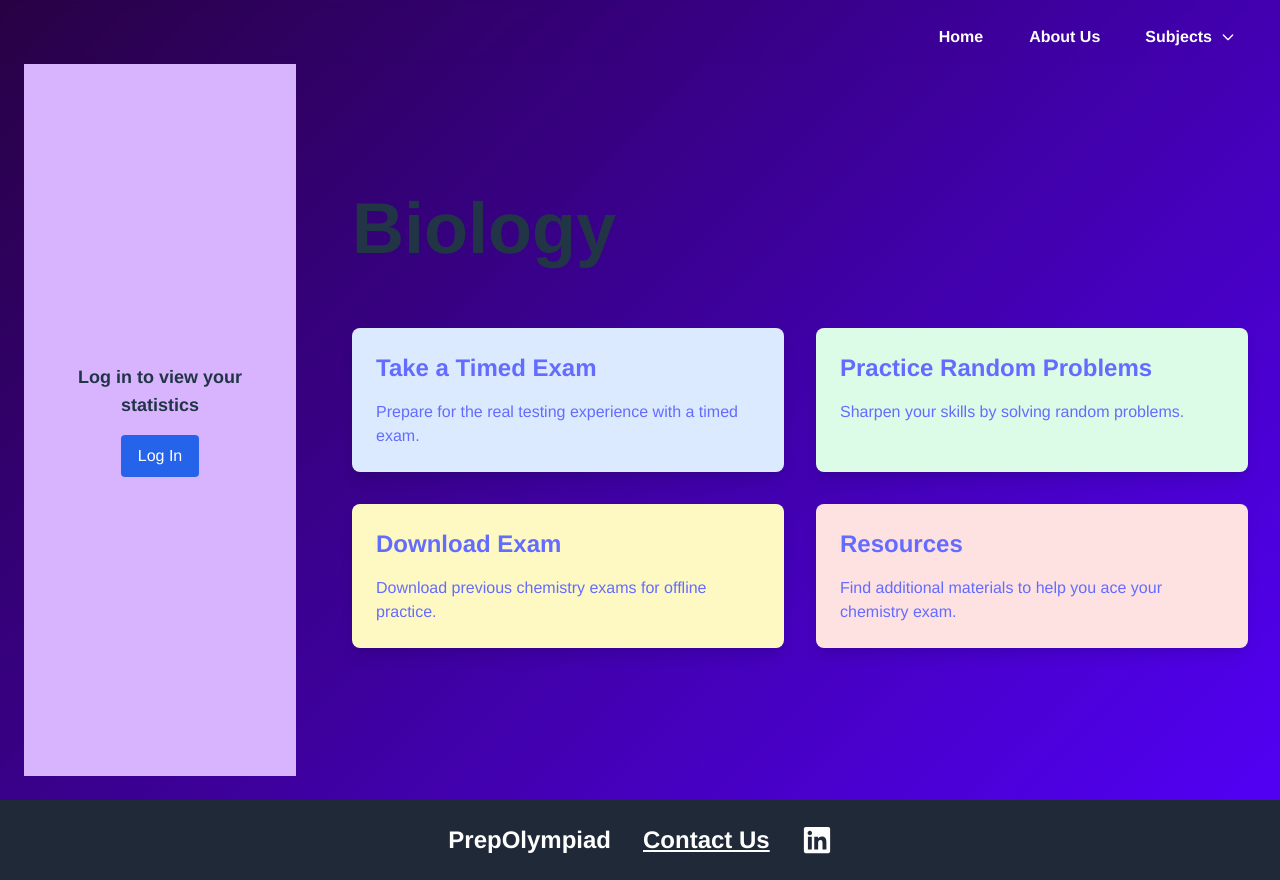
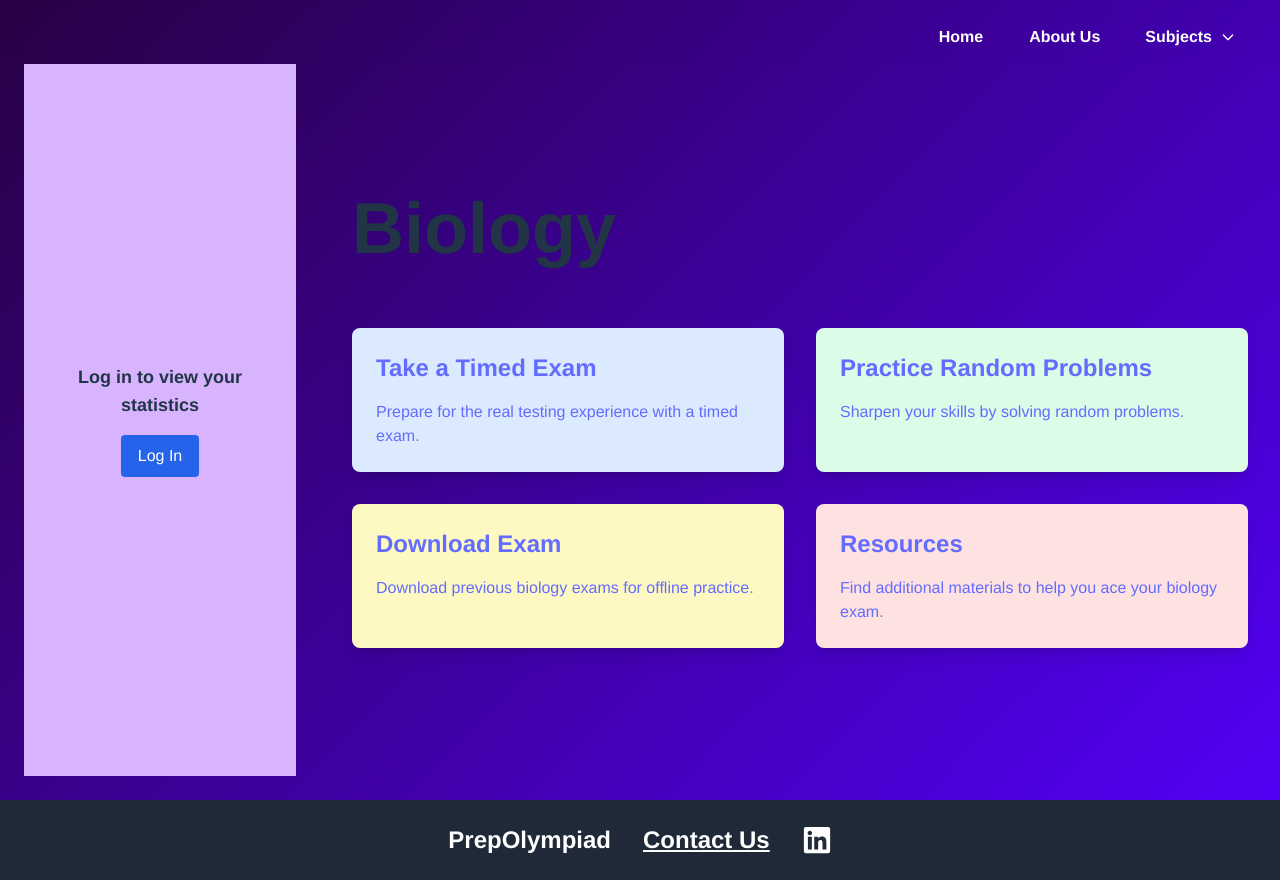
Before and after one commit to biswal22/PrepOlympiad, a React (Vite) app: page /biology in a window 1280 px wide. Built offline with nearby package versions, Linux system fonts and the light colour scheme.

Commit message:
links for each subject

```diff
--- a/src/subjects/Biology.jsx
+++ b/src/subjects/Biology.jsx
@@ -39,27 +39,51 @@ const Biology = () => {
 
                 <div className="grid grid-cols-1 md:grid-cols-2 gap-8 mt-16">
                     {/* Box 1: Take a Timed Exam */}
-                    <Link to="/chemistry/timed-exam" className="bg-blue-100 p-6 rounded-lg shadow-lg hover:bg-blue-200 transition">
+                    <Link
+                        to={{
+                            pathname: '/timed-exam',
+                        }}
+                        state={{ from: '/biology' }} // Passing the current page as state
+                        className="bg-blue-100 p-6 rounded-lg shadow-lg hover:bg-blue-200 transition"
+                    >
                         <h2 className="text-2xl font-bold mb-4">Take a Timed Exam</h2>
                         <p>Prepare for the real testing experience with a timed exam.</p>
                     </Link>
 
                     {/* Box 2: Practice Random Problems */}
-                    <Link to="/chemistry/practice-problems" className="bg-green-100 p-6 rounded-lg shadow-lg hover:bg-green-200 transition">
+                    <Link
+                        to={{
+                            pathname: '/random-problems',
+                        }}
+                        state={{ from: '/biology' }} // Passing the current page as state
+                        className="bg-green-100 p-6 rounded-lg shadow-lg hover:bg-green-200 transition"
+                    >
                         <h2 className="text-2xl font-bold mb-4">Practice Random Problems</h2>
                         <p>Sharpen your skills by solving random problems.</p>
                     </Link>
 
                     {/* Box 3: Download Exam */}
-                    <Link to="/chemistry/download-exam" className="bg-yellow-100 p-6 rounded-lg shadow-lg hover:bg-yellow-200 transition">
+                    <Link
+                        to={{
+                            pathname: '/downloads',
+                        }}
+                        state={{ from: '/biology' }} // Passing the current page as state
+                        className="bg-yellow-100 p-6 rounded-lg shadow-lg hover:bg-yellow-200 transition"
+                    >
                         <h2 className="text-2xl font-bold mb-4">Download Exam</h2>
-                        <p>Download previous chemistry exams for offline practice.</p>
+                        <p>Download previous biology exams for offline practice.</p>
                     </Link>
 
                     {/* Box 4: Resources */}
-                    <Link to="/chemistry/resources" className="bg-red-100 p-6 rounded-lg shadow-lg hover:bg-red-200 transition">
+                    <Link
+                        to={{
+                            pathname: '/resources',
+                        }}
+                        state={{ from: '/biology' }} // Passing the current page as state
+                        className="bg-red-100 p-6 rounded-lg shadow-lg hover:bg-red-200 transition"
+                    >
                         <h2 className="text-2xl font-bold mb-4">Resources</h2>
-                        <p>Find additional materials to help you ace your chemistry exam.</p>
+                        <p>Find additional materials to help you ace your biology exam.</p>
                     </Link>
                 </div>
             </div>
--- a/src/subjects/EarthScience.jsx
+++ b/src/subjects/EarthScience.jsx
@@ -39,27 +39,51 @@ const EarthScience = () => {
 
                 <div className="grid grid-cols-1 md:grid-cols-2 gap-8 mt-16">
                     {/* Box 1: Take a Timed Exam */}
-                    <Link to="/chemistry/timed-exam" className="bg-blue-100 p-6 rounded-lg shadow-lg hover:bg-blue-200 transition">
+                    <Link
+                        to={{
+                            pathname: '/timed-exam',
+                        }}
+                        state={{ from: '/earthscience' }} // Passing the current page as state
+                        className="bg-blue-100 p-6 rounded-lg shadow-lg hover:bg-blue-200 transition"
+                    >
                         <h2 className="text-2xl font-bold mb-4">Take a Timed Exam</h2>
                         <p>Prepare for the real testing experience with a timed exam.</p>
                     </Link>
 
                     {/* Box 2: Practice Random Problems */}
-                    <Link to="/chemistry/practice-problems" className="bg-green-100 p-6 rounded-lg shadow-lg hover:bg-green-200 transition">
+                    <Link
+                        to={{
+                            pathname: '/random-problems',
+                        }}
+                        state={{ from: '/earthscience' }} // Passing the current page as state
+                        className="bg-green-100 p-6 rounded-lg shadow-lg hover:bg-green-200 transition"
+                    >
                         <h2 className="text-2xl font-bold mb-4">Practice Random Problems</h2>
                         <p>Sharpen your skills by solving random problems.</p>
                     </Link>
 
                     {/* Box 3: Download Exam */}
-                    <Link to="/chemistry/download-exam" className="bg-yellow-100 p-6 rounded-lg shadow-lg hover:bg-yellow-200 transition">
+                    <Link
+                        to={{
+                            pathname: '/downloads',
+                        }}
+                        state={{ from: '/earthscience' }} // Passing the current page as state
+                        className="bg-yellow-100 p-6 rounded-lg shadow-lg hover:bg-yellow-200 transition"
+                    >
                         <h2 className="text-2xl font-bold mb-4">Download Exam</h2>
-                        <p>Download previous chemistry exams for offline practice.</p>
+                        <p>Download previous earth science exams for offline practice.</p>
                     </Link>
 
                     {/* Box 4: Resources */}
-                    <Link to="/chemistry/resources" className="bg-red-100 p-6 rounded-lg shadow-lg hover:bg-red-200 transition">
+                    <Link
+                        to={{
+                            pathname: '/resources',
+                        }}
+                        state={{ from: '/earthscience' }} // Passing the current page as state
+                        className="bg-red-100 p-6 rounded-lg shadow-lg hover:bg-red-200 transition"
+                    >
                         <h2 className="text-2xl font-bold mb-4">Resources</h2>
-                        <p>Find additional materials to help you ace your chemistry exam.</p>
+                        <p>Find additional materials to help you ace your earth science exam.</p>
                     </Link>
                 </div>
             </div>
--- a/src/subjects/Math.jsx
+++ b/src/subjects/Math.jsx
@@ -39,27 +39,51 @@ const Mathematics = () => {
 
                 <div className="grid grid-cols-1 md:grid-cols-2 gap-8 mt-16">
                     {/* Box 1: Take a Timed Exam */}
-                    <Link to="/chemistry/timed-exam" className="bg-blue-100 p-6 rounded-lg shadow-lg hover:bg-blue-200 transition">
+                    <Link
+                        to={{
+                            pathname: '/timed-exam',
+                        }}
+                        state={{ from: '/mathematics' }} // Passing the current page as state
+                        className="bg-blue-100 p-6 rounded-lg shadow-lg hover:bg-blue-200 transition"
+                    >
                         <h2 className="text-2xl font-bold mb-4">Take a Timed Exam</h2>
                         <p>Prepare for the real testing experience with a timed exam.</p>
                     </Link>
 
                     {/* Box 2: Practice Random Problems */}
-                    <Link to="/chemistry/practice-problems" className="bg-green-100 p-6 rounded-lg shadow-lg hover:bg-green-200 transition">
+                    <Link
+                        to={{
+                            pathname: '/random-problems',
+                        }}
+                        state={{ from: '/mathematics' }} // Passing the current page as state
+                        className="bg-green-100 p-6 rounded-lg shadow-lg hover:bg-green-200 transition"
+                    >
                         <h2 className="text-2xl font-bold mb-4">Practice Random Problems</h2>
                         <p>Sharpen your skills by solving random problems.</p>
                     </Link>
 
                     {/* Box 3: Download Exam */}
-                    <Link to="/chemistry/download-exam" className="bg-yellow-100 p-6 rounded-lg shadow-lg hover:bg-yellow-200 transition">
+                    <Link
+                        to={{
+                            pathname: '/downloads',
+                        }}
+                        state={{ from: '/mathematics' }} // Passing the current page as state
+                        className="bg-yellow-100 p-6 rounded-lg shadow-lg hover:bg-yellow-200 transition"
+                    >
                         <h2 className="text-2xl font-bold mb-4">Download Exam</h2>
-                        <p>Download previous chemistry exams for offline practice.</p>
+                        <p>Download previous math exams for offline practice.</p>
                     </Link>
 
                     {/* Box 4: Resources */}
-                    <Link to="/chemistry/resources" className="bg-red-100 p-6 rounded-lg shadow-lg hover:bg-red-200 transition">
+                    <Link
+                        to={{
+                            pathname: '/resources',
+                        }}
+                        state={{ from: '/mathematics' }} // Passing the current page as state
+                        className="bg-red-100 p-6 rounded-lg shadow-lg hover:bg-red-200 transition"
+                    >
                         <h2 className="text-2xl font-bold mb-4">Resources</h2>
-                        <p>Find additional materials to help you ace your chemistry exam.</p>
+                        <p>Find additional materials to help you ace your math exam.</p>
                     </Link>
                 </div>
             </div>
--- a/src/subjects/Physics.jsx
+++ b/src/subjects/Physics.jsx
@@ -39,27 +39,51 @@ const Physics = () => {
 
                 <div className="grid grid-cols-1 md:grid-cols-2 gap-8 mt-16">
                     {/* Box 1: Take a Timed Exam */}
-                    <Link to="/chemistry/timed-exam" className="bg-blue-100 p-6 rounded-lg shadow-lg hover:bg-blue-200 transition">
+                    <Link
+                        to={{
+                            pathname: '/timed-exam',
+                        }}
+                        state={{ from: '/physics' }} // Passing the current page as state
+                        className="bg-blue-100 p-6 rounded-lg shadow-lg hover:bg-blue-200 transition"
+                    >
                         <h2 className="text-2xl font-bold mb-4">Take a Timed Exam</h2>
                         <p>Prepare for the real testing experience with a timed exam.</p>
                     </Link>
 
                     {/* Box 2: Practice Random Problems */}
-                    <Link to="/chemistry/practice-problems" className="bg-green-100 p-6 rounded-lg shadow-lg hover:bg-green-200 transition">
+                    <Link
+                        to={{
+                            pathname: '/random-problems',
+                        }}
+                        state={{ from: '/physics' }} // Passing the current page as state
+                        className="bg-green-100 p-6 rounded-lg shadow-lg hover:bg-green-200 transition"
+                    >
                         <h2 className="text-2xl font-bold mb-4">Practice Random Problems</h2>
                         <p>Sharpen your skills by solving random problems.</p>
                     </Link>
 
                     {/* Box 3: Download Exam */}
-                    <Link to="/chemistry/download-exam" className="bg-yellow-100 p-6 rounded-lg shadow-lg hover:bg-yellow-200 transition">
+                    <Link
+                        to={{
+                            pathname: '/downloads',
+                        }}
+                        state={{ from: '/physics' }} // Passing the current page as state
+                        className="bg-yellow-100 p-6 rounded-lg shadow-lg hover:bg-yellow-200 transition"
+                    >
                         <h2 className="text-2xl font-bold mb-4">Download Exam</h2>
-                        <p>Download previous chemistry exams for offline practice.</p>
+                        <p>Download previous physics exams for offline practice.</p>
                     </Link>
 
                     {/* Box 4: Resources */}
-                    <Link to="/chemistry/resources" className="bg-red-100 p-6 rounded-lg shadow-lg hover:bg-red-200 transition">
+                    <Link
+                        to={{
+                            pathname: '/resources',
+                        }}
+                        state={{ from: '/physics' }} // Passing the current page as state
+                        className="bg-red-100 p-6 rounded-lg shadow-lg hover:bg-red-200 transition"
+                    >
                         <h2 className="text-2xl font-bold mb-4">Resources</h2>
-                        <p>Find additional materials to help you ace your chemistry exam.</p>
+                        <p>Find additional materials to help you ace your physics exam.</p>
                     </Link>
                 </div>
             </div>
```
